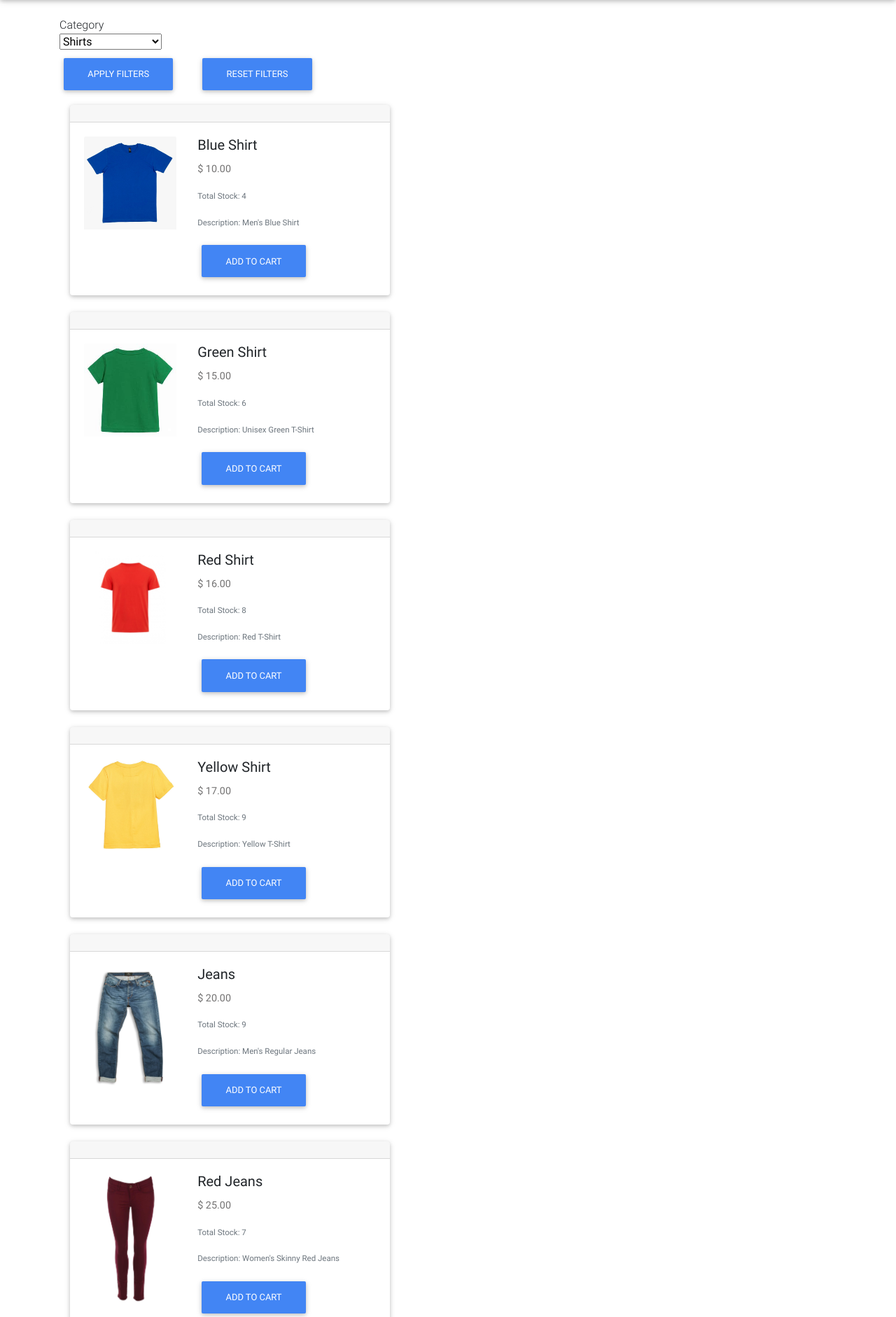
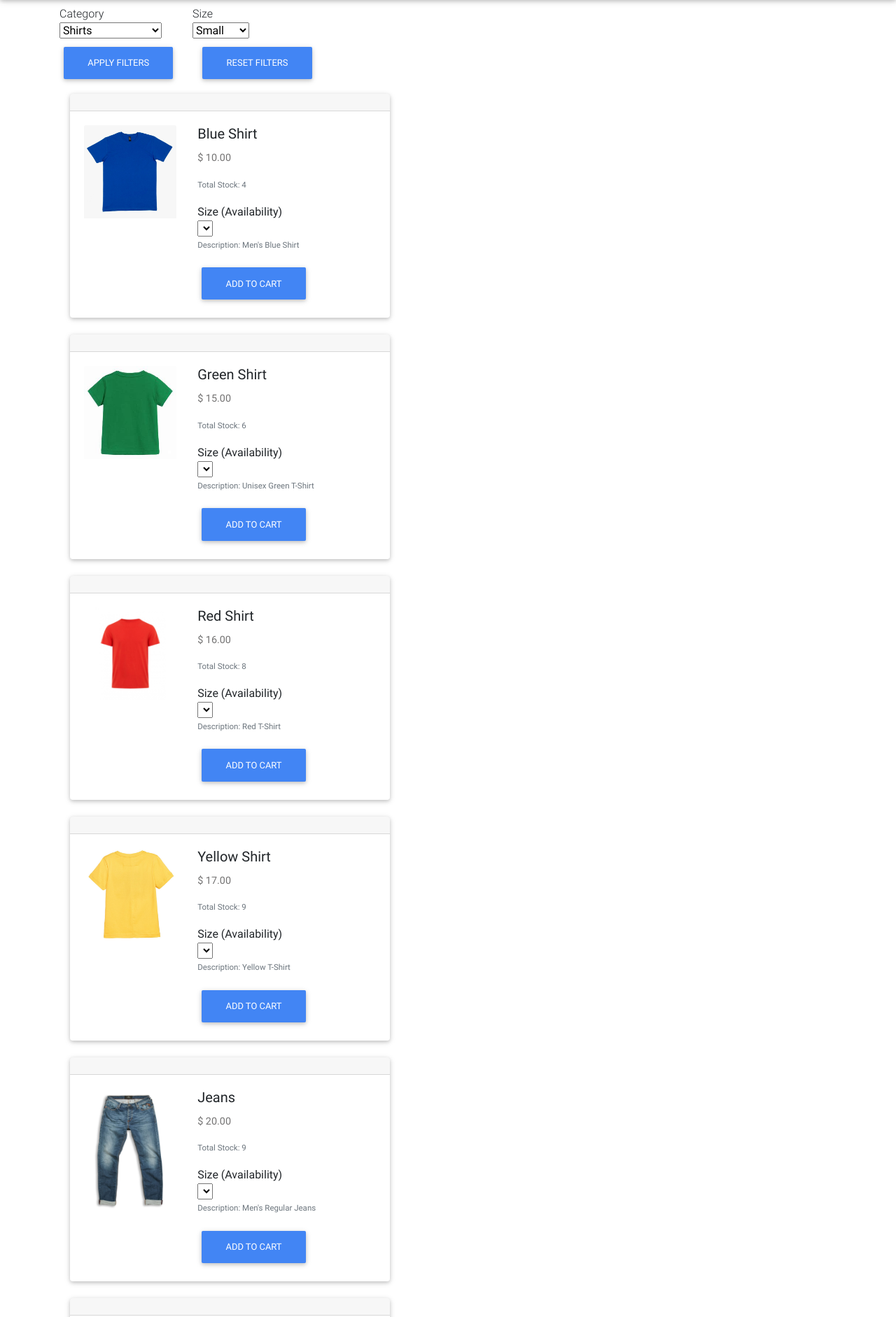
Before and after one commit to xingq1998/CIS422_group4_project2, a Django app: page /product/all in a window 1280 px wide. Shown: the part 64-1946 px from the top of the page at 70% size. Run offline with Django 3.2, Linux system fonts and the light colour scheme; data comes from the database, SQL or seed files in the repository; data that the repository does not hold is empty; some libraries are stand-ins or nearby versions.

Commit message:
added basic sizeing

```diff
--- a/mysite/orders/views.py
+++ b/mysite/orders/views.py
@@ -18,8 +18,10 @@
         order_set = Order.objects.all().filter(user_id=user_id).all()
         for order in order_set:
             ordereditem_sets[order.id] = order.ordereditem_set.all()
-    return render(request, 'orders/all.html', {"orders": order_set, "ordereditem_sets": ordereditem_sets})
+        return render(request, 'orders/all.html', {"orders": order_set, "ordereditem_sets": ordereditem_sets})
 
+    else:
+        return render(request, 'user/login.html')
 
 def checkout(request):
     if request.user.is_authenticated:
--- a/mysite/product/models.py
+++ b/mysite/product/models.py
@@ -1,6 +1,9 @@
 # from _typeshed import OpenTextModeUpdating
 from django.db import models
 from django.contrib import admin
+from django.db.models.fields import CharField
+from django.db.models.fields.related import ForeignKey
+
 
 
 # Create your models here.
@@ -19,3 +22,8 @@
     )
     def product_id(self):
         return self.id
+
+class Size(models.Model):
+    product = ForeignKey(Item, on_delete=models.DO_NOTHING)
+    quantity = models.IntegerField(default=0)
+    size_type = CharField(default="N/A", max_length=20)
--- a/mysite/templates/product/all.html
+++ b/mysite/templates/product/all.html
@@ -2,12 +2,11 @@
 {% load static %}
 {% block content %}
     <div class="container">
-        <p></p>
         <div class="top-form">
             <form method="POST" action="{% url 'product:all' %}">{% csrf_token %}
                 <div class="row">
 
-                    <div class="col-sm-3">
+                    <div class="col-sm-2">
                         <div class="form-item">
                             <div class="label">Category</div>
                             <div class="input">
@@ -19,6 +18,22 @@
                                         <option value="{{ category }}">{{ category }}</option>
                                     {% endfor %}
 
+                                </select>
+
+                            </div>
+                        </div>
+                    </div>
+                    <div class="col-sm-3">
+                        <div class="form-item">
+                            <div class="label">Size</div>
+                            <div class="input">
+                                <select
+                                        class="form-select form-select-inline"
+                                        name = "category"
+                                >
+                                        <option value="{{ size }}">Small</option>
+                                        <option value="{{ size }}">Medium</option>
+                                        <option value="{{ size }}">Large</option>
                                 </select>
                             </div>
                         </div>
@@ -54,11 +69,27 @@
                                 </div>
                                 <div class="col-md-8">
                                     <div class="card-body">
+
                                         <h5 class="card-title">{{ product.name }}</h5>
                                         <p class="card-text">$ {{ product.price|floatformat:2 }}</p>
-
                                         <p class="card-text"><small class="text-muted">Total
                                             Stock: {{ product.total_stock }}</small></p>
+                                        <div class="row-sm-8">
+                                            <div class="label">Size (Availability)</div>
+
+                                                <select
+                                                    class="form-select form-select-inline"
+                                                    name = "category"
+                                                    >
+                                                    <p class="card-text"><small class="text-muted">Size (Availability)</small></p>
+                                                    {% for size in product.size_set.all %}
+                                                        <option value="{{ category }}">{{ size.size_type }} ({{ size.quantity}})</option>
+                                                    {% endfor %}
+
+                                                    </select>
+
+                                        </div>
+
                                         <p class="card-text"><small
                                                 class="text-muted">Description: {{ product.description }}</small></p>
 
--- a/mysite/uploadOrders.py
+++ b/mysite/uploadOrders.py
@@ -67,7 +67,7 @@
             OrderedItem.objects.create(quantity=n, order=created_order, product=item[n])
             n += 1
 
-        if n < 6:
+        if n > 6:
             n = 0
 
 
```
Also changed, not shown: mysite/Test/input_items.csv (+10 -10 lines), mysite/uploadTestData.py (+14 -1 lines).
